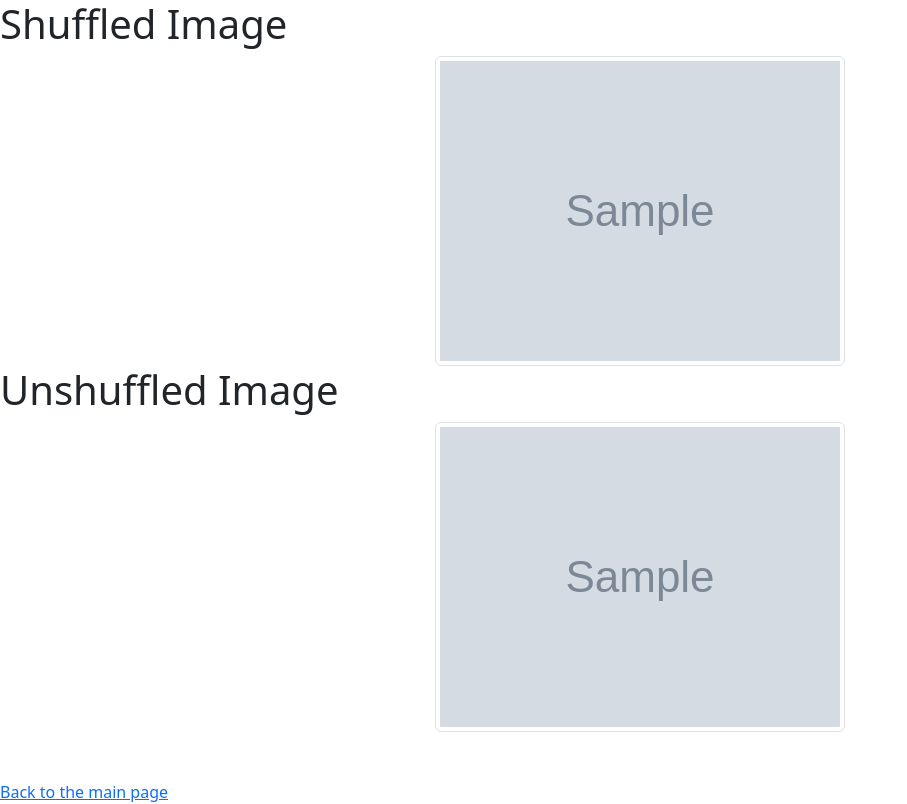
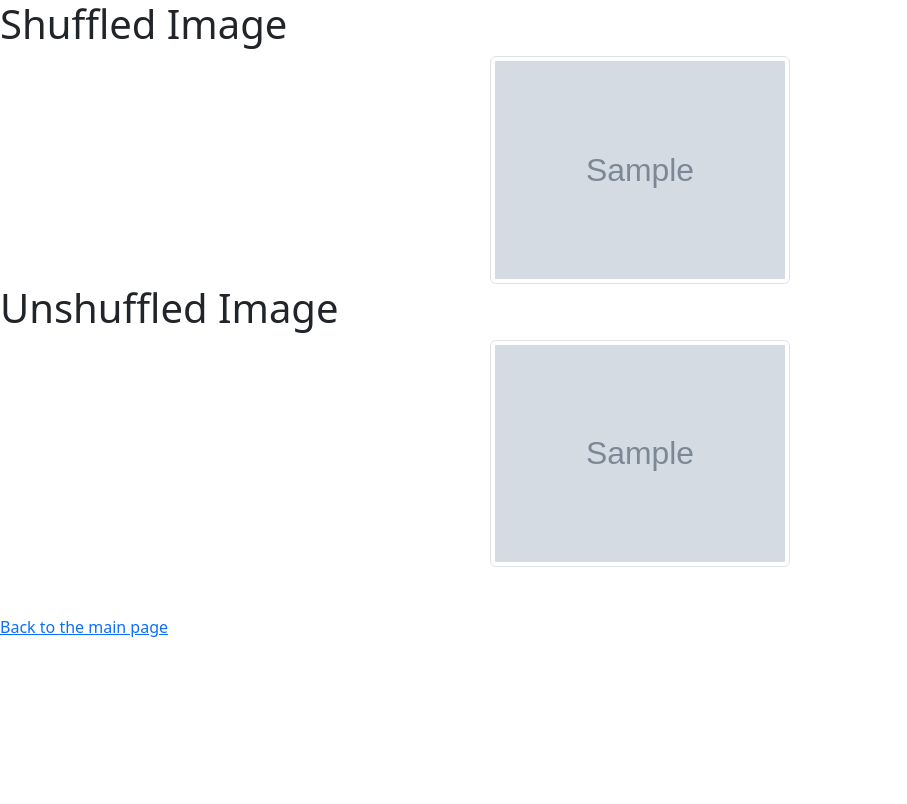
Before and after one commit to gfarcas/label-game, a Flask app: template templates/output.html in a window 1280 px wide. Shown: the whole page, without its empty margins (0-907 px from the left). After the commit the page ends 637 px from the top, so only its background shows below. Run offline with Flask 2, Linux system fonts and the light colour scheme; the template is opened without the code that fills it: most values are stand-ins (such as "Sample title", 1, 10 or a date in 2020); grey boxes marked "Sample" are stand-in pictures.

```diff
--- a/templates/output.html
+++ b/templates/output.html
@@ -12,10 +12,10 @@
 
 <body>
   <h1>Shuffled Image</h1>
-  <img class="img-thumbnail rounded mx-auto d-block" src="{{ shuffled_image }}" alt="Shuffled Output Image">
+  <img class="img-thumbnail rounded mx-auto d-block" src="{{ shuffled_image }}"  style="max-width: 300px;" alt="Shuffled Output Image">
 
   <h1>Unshuffled Image</h1>
-  <img class="img-thumbnail rounded mx-auto d-block" src="{{ unshuffled_image }}" alt="Unshuffled Output Image">
+  <img class="img-thumbnail rounded mx-auto d-block" src="{{ unshuffled_image }}"  style="max-width: 300px;" alt="Unshuffled Output Image">
 
   <br><br>
   <a href="/">Back to the main page</a>
```
Also changed, not shown: 1 other file.
